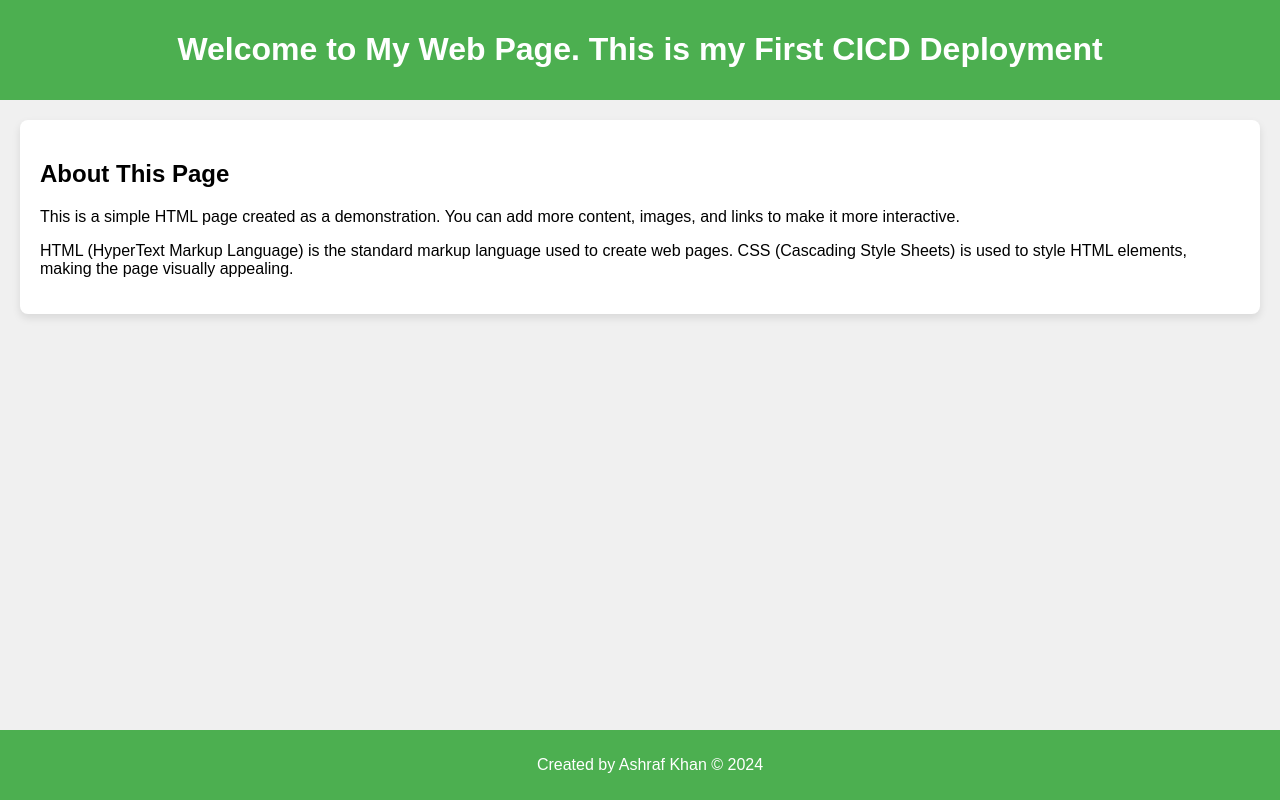
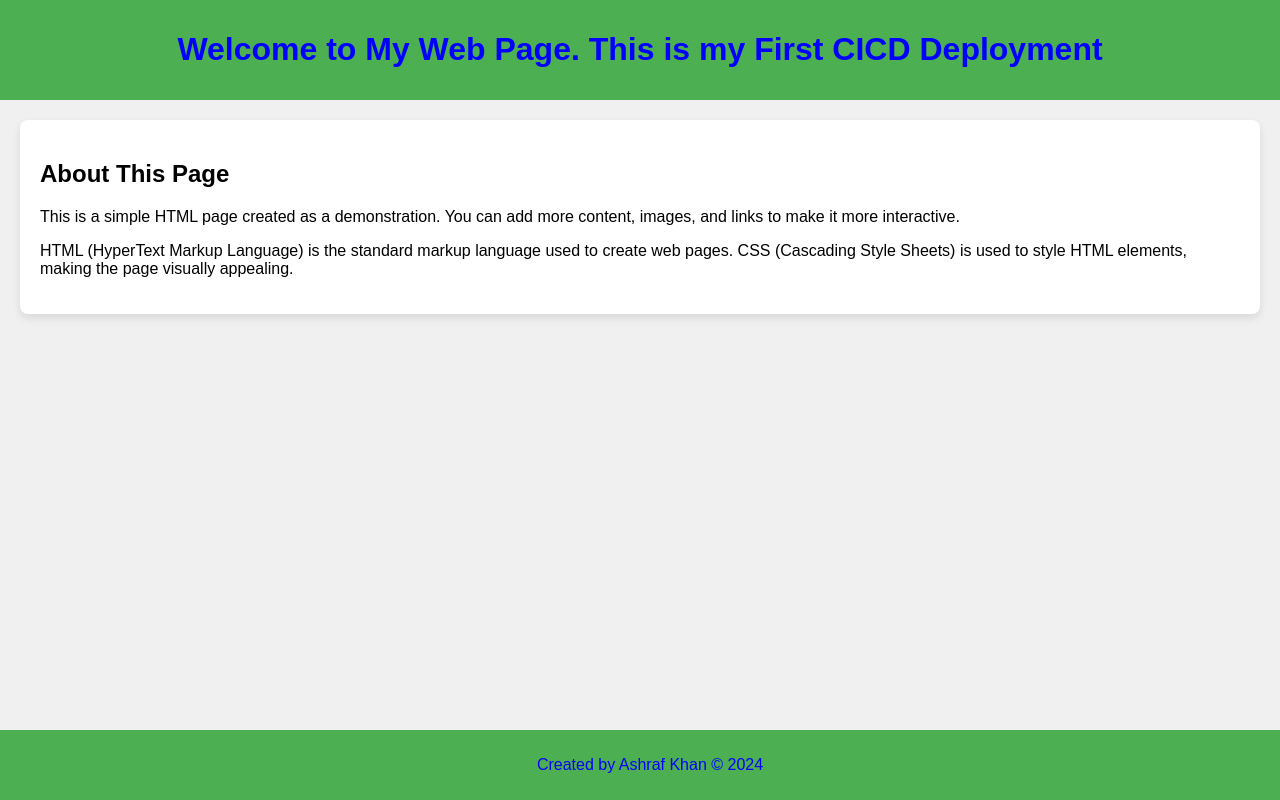
Before and after one commit to Suman-creat/CICDPipeline1, a plain HTML site: page index.html in a window 1280 px wide. Drawn offline with Linux system fonts and the light colour scheme.

Commit message:
Update index.html

```diff
--- a/index.html
+++ b/index.html
@@ -7,16 +7,16 @@
     <title>My First CICD Deployment Page</title>
     <style>
         body {
-            font-family: Arial, sans-serif;
+            font-family: mono cursiva, sans-serif;
             margin: 0;
             padding: 0;
-            background-color: #f0f0f0;
+            background-color: #f0f0f1;
         }
         header {
-            background-color: #4CAF50;
+            background-color: #4CAF51;
             padding: 10px;
             text-align: center;
-            color: white;
+            color: blue;
         }
         main {
             padding: 20px;
@@ -26,8 +26,8 @@
             box-shadow: 0 4px 8px rgba(0, 0, 0, 0.1);
         }
         footer {
-            background-color: #4CAF50;
-            color: white;
+            background-color: #4CAF51;
+            color: blue;
             text-align: center;
             padding: 10px;
             position: fixed;
```
